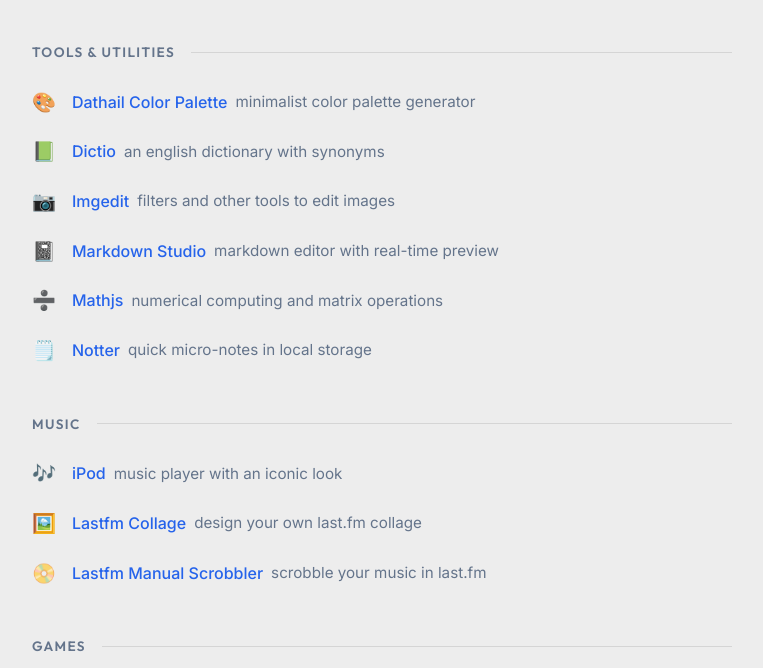
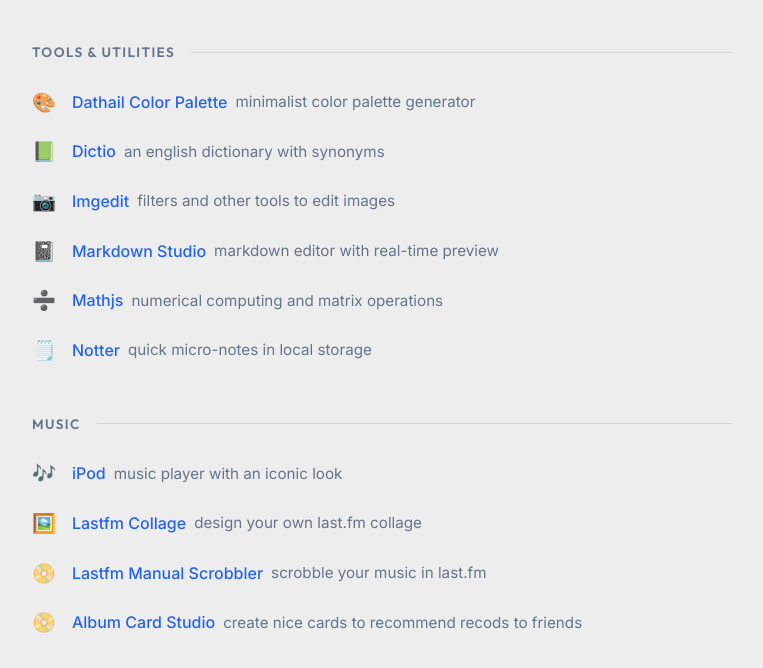
Before and after one commit to pephorror666/webapps, a plain HTML site: page index.html in a window 1280 px wide. Shown: the part 90-758 px from the top of the page, without its empty margins (258-1021 px from the left). Drawn offline with Linux system fonts and the light colour scheme.

Commit message:
Add Album Card Studio link to index.html
Added a new link for Album Card Studio with description.

```diff
--- a/index.html
+++ b/index.html
@@ -343,6 +343,11 @@
                     <span class="title">Lastfm Manual Scrobbler</span>
                     <span class="description">scrobble your music in last.fm</span>
                 </a>
+                <a href="./albumcardstudio/" class="item-link" target="_blank">
+                    <span class="emoji">📀</span>
+                    <span class="title">Album Card Studio</span>
+                    <span class="description">create nice cards to recommend recods to friends</span>
+                </a>
             </section>
 
             <section>
```
